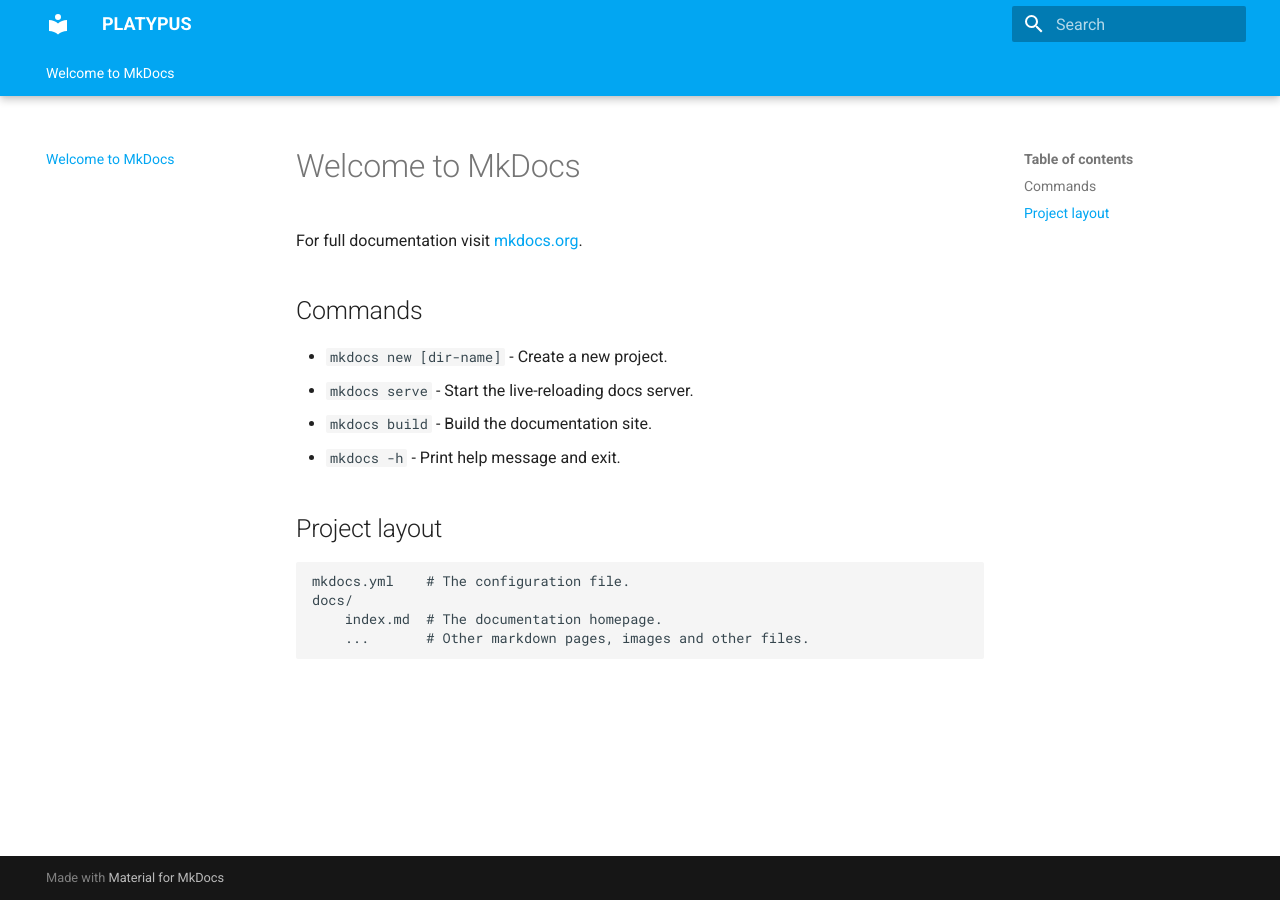
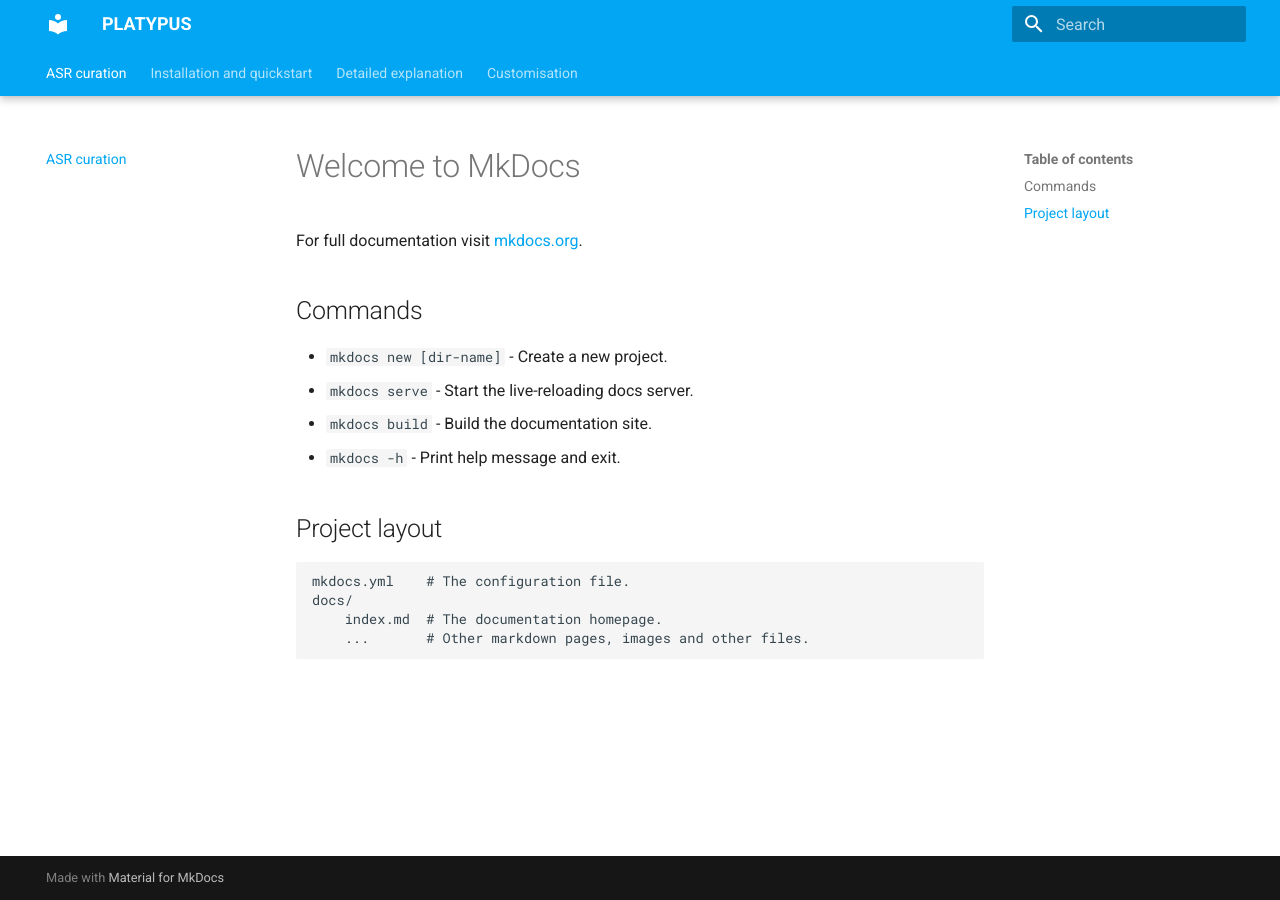
Before and after one commit to gabefoley/platypus, an MkDocs documentation site: the page built from docs/index.md, in a window 1280 px wide. Built offline with MkDocs 1.6.1 and Material for MkDocs 9.7.7, drawn with Linux system fonts in a browser that asks for light colours; some of the changed lines change nothing that is shown.

Commit message:
Add navigation

```diff
--- a/mkdocs.yml
+++ b/mkdocs.yml
@@ -1,4 +1,16 @@
 site_name: PLATYPUS
+nav:
+  - ASR curation: 'index.md'
+  - 'Installation and quickstart':
+      - 'Installation': 'install.md'
+      - 'Running example data': 'example.md'
+      - 'Explanation of output' : 'output.md'
+  - 'Detailed explanation':
+      - 'Basic snakemake': 'basic_snakemake.md'
+      - 'Snakemake diagram': 'detailed_explanation.md'
+  - Customisation:
+        - 'Defining files': 'defining_files.md'
+        - 'Customising workflow': 'customising_workflow.md'
 theme:
   name: material
   features:
```
